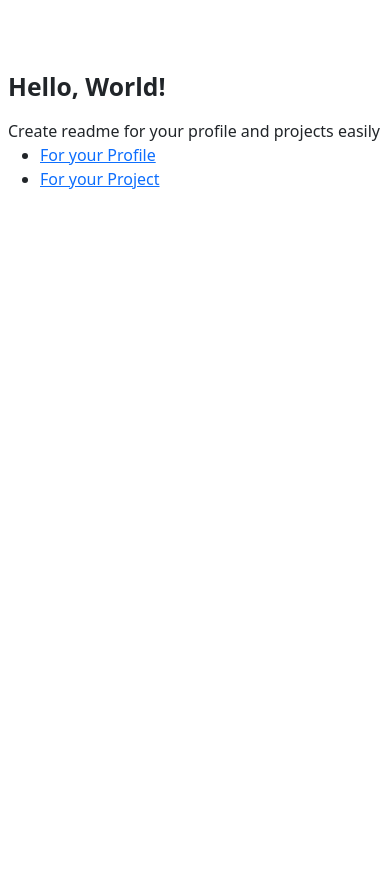
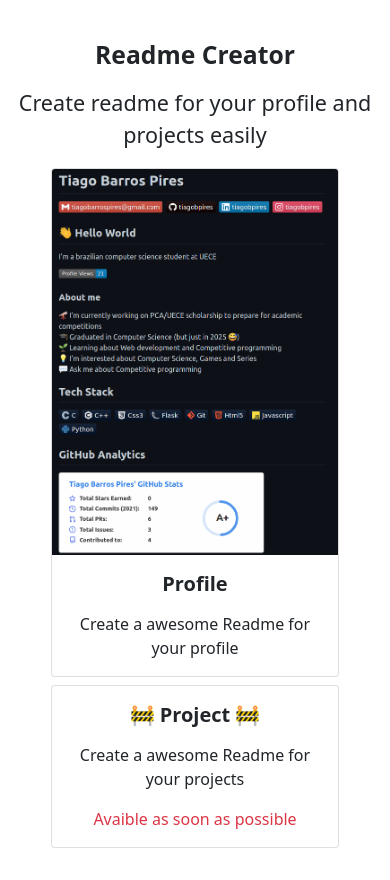
Before and after one commit to tiagobpires/readme-creator, a Flask app: page / in a window 390 px wide. Before the commit the page ends 189 px from the top, so only its background shows below. Run offline with Flask 2, Linux system fonts and the light colour scheme; some libraries are stand-ins or nearby versions.

Commit message:
add more pages

```diff
--- a/src/application.py
+++ b/src/application.py
@@ -18,7 +18,7 @@ def profile():
         # Title/Name
         name = request.form.get('name')
         if name != '':
-            markdown_str += '## ' + name + '\n'
+            markdown_str += '# ' + name + '\n'
 
         # Social Medias
         username = request.form.getlist('social_media_input')
@@ -39,7 +39,7 @@ def profile():
         subtitle = request.form.get('subtitle')
         if subtitle != '':
             greet = request.form.get('greet')
-            markdown_str += '### '+ str(greet) + '\n'
+            markdown_str += '## '+ str(greet) + '\n'
             markdown_str += subtitle + '\n\n'
 
         # Profile Views
@@ -77,7 +77,7 @@ def profile():
                     pre_link = 'mailto:'
 
                 if title == False:
-                    markdown_str += '### About me\n'
+                    markdown_str += '## About me\n'
                     markdown_str += pre + ' [' + link + '](' + pre_link + link + ')\n'
                     title = True
                 else:
@@ -89,7 +89,7 @@ def profile():
         skill_name = request.form.getlist('skill_name')
 
         if len(skill_name) > 0:
-            markdown_str += '### Tech Stack\n'
+            markdown_str += '## Tech Stack\n'
             for skill in skill_name:
                 markdown_str += '<img src="' + request.form.get(skill) + '" alt="' + skill + ' Badge" height="25">&nbsp;\n'
             markdown_str += '\n'
@@ -109,7 +109,7 @@ def profile():
             features += '<img height="180em" src="' + str(request.form.get('streak_stats_url')) +  '">\n'
 
         if features != '':
-            markdown_str += '### GitHub Analytics\n'
+            markdown_str += '## GitHub Analytics\n'
             markdown_str += '<div>\n' + features + '</div>'
 
         return markdown_str
@@ -136,3 +136,8 @@ def profile():
 def submit():
     markdown_data = request.form['data']
     return markdown.markdown(markdown_data)
+
+
+@app.route('/goahead')
+def goahead():
+    return render_template('goahead.html')
--- a/src/static/css/style.css
+++ b/src/static/css/style.css
@@ -64,3 +64,14 @@ textarea:focus, input:focus, select:focus, button:focus {
 #create_readme {
     font-size: 18px !important;
 }
+
+/* index */
+
+.card_index, .card_index:hover, .card_index:visited, .card_index:focus, .card_index:active{
+    text-decoration: none;
+    color: inherit;
+}
+
+.card_index:hover {
+    transform: scale(1.03);
+}
--- a/src/templates/index.html
+++ b/src/templates/index.html
@@ -6,17 +6,38 @@
 
 {% block main %}
 
-    <h2>Hello, World!</h2>
+    <div class="text-center">
+        <h2>Readme Creator</h2>
 
-    Create readme for your profile and projects easily
-    <ul>
-        <li>
-            <a href="/profile">For your Profile</a>
-        </li>
-        <li>
-            <a href="/project">For your Project</a>
-        </li>
-    </ul>
+        <p class="lead mb-3 mb-md-5 fs-4">Create readme for your profile and projects easily</p>
+
+        <div class=" row mx-auto my-3">
+            <div class="col-md-6 d-flex justify-content-md-end justify-content-center pe-md-4 my-auto mb-2" style="height: 100%;">
+                <a href="/profile" class="card_index">
+                    <div class="card" style="width: 18rem;">
+                        <img src="/static/images/profile_readme_example.png" class="card-img-top" alt="profile readme example">
+                        <div class="card-body pt-0">
+                            <h5 class="card-title mt-3">Profile</h5>
+                            <p class="card-text">Create a awesome Readme for your profile</p>
+                        </div>
+                    </div>
+                </a>
+            </div>
+
+            <div class="col-md-6 d-flex justify-content-md-start justify-content-center ps-md-4 my-auto" style="height: 100%;">
+                <a href="/project" class="card_index">
+                    <div class="card" id="project_card" style="width: 18rem;">
+                        <!-- <img src="" class="card-img-top" alt="Under Construction"> -->
+                        <div class="card-body pt-0">
+                            <h5 class="card-title mt-3">🚧 Project 🚧</h5>
+                            <p class="card-text">Create a awesome Readme for your projects</p>
+                            <p class="card-text text-danger">Avaible as soon as possible</p>
+                        </div>
+                    </div>
+                </a>
+            </div>
+        </div>
+    </div>
 
 
 {% endblock %}
--- a/src/templates/layout.html
+++ b/src/templates/layout.html
@@ -15,7 +15,7 @@
     </head>
     <body>
 
-        <main class="container py-5 px-2 px-md-5">
+        <main class="container py-3 px-2 px-md-5">
             {% block main %}{% endblock %}
         </main>
 
```
Also changed, not shown: src/static/js/profile.js (+5 -3 lines), src/templates/goahead.html (added, +62 -0 lines), src/templates/profile.html (+7 -2 lines), src/static/images/profile_readme_example.png (added).
